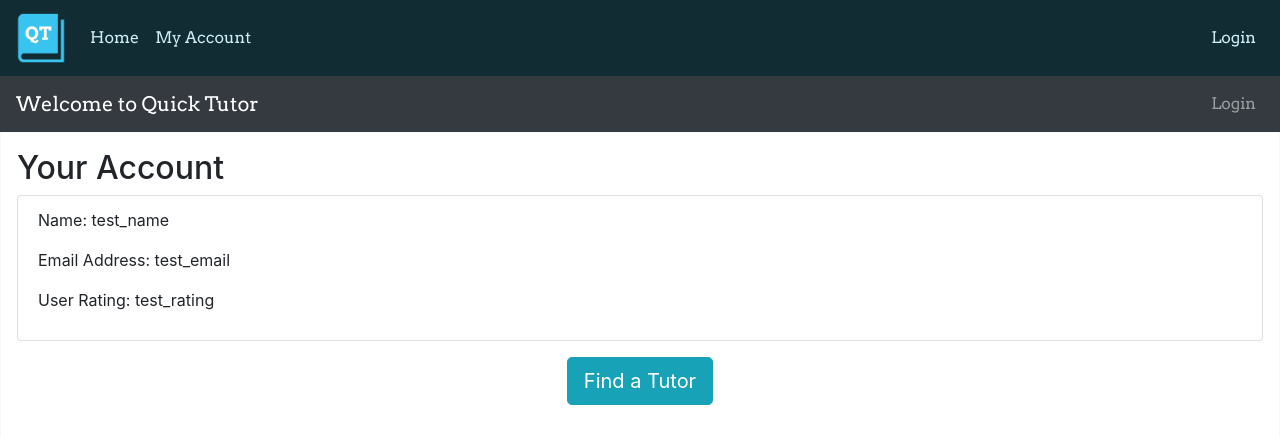
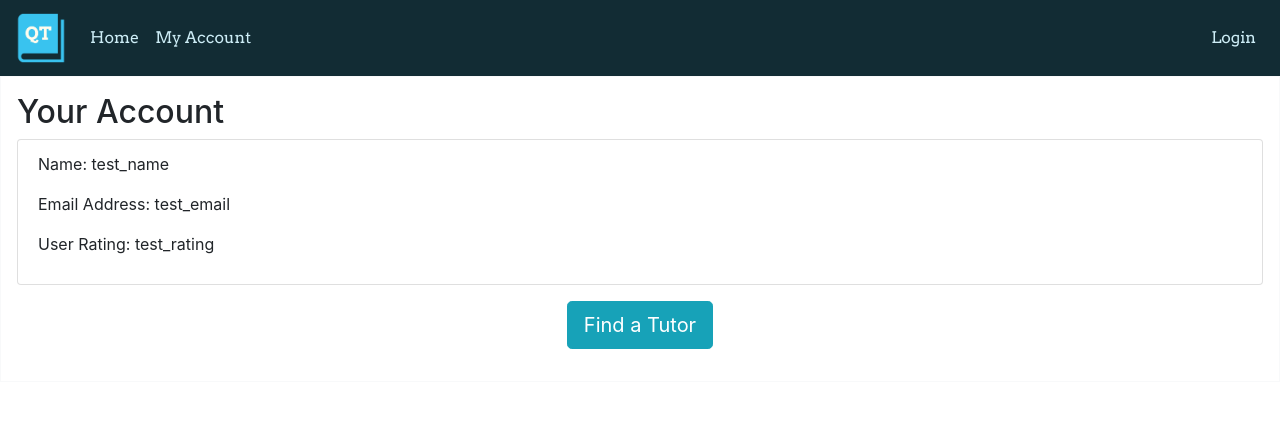
Before and after one commit to swatisriva1/quick-tutor-project, a Django app: page /welcome/ in a window 1280 px wide. Shown: the top 437 px of the page. Run offline with Django 3.2, Linux system fonts and the light colour scheme; some libraries are stand-ins or nearby versions.

Commit message:
Fixed Navbar Links

```diff
--- a/QuickTutor/urls.py
+++ b/QuickTutor/urls.py
@@ -18,7 +18,9 @@ from django.urls import include, path
 from django.conf import settings
 
 urlpatterns = [
-    path('tutor/', include('tutor.urls')),
+    #REVIEW:
+    #Not sure why we had two url patterns for (tutor.urls)
+    #path('tutor/', include('tutor.urls')),
     path('admin/', admin.site.urls),
     path('',include('tutor.urls')),
     # URL configuration info sourced from here: https://medium.com/trabe/oauth-authentication-in-django-with-social-auth-c67a002479c1
--- a/tutor/templates/tutor/base.html
+++ b/tutor/templates/tutor/base.html
@@ -12,21 +12,21 @@
     <title>Title</title>
 </head>
 <nav class="navbar navbar-expand-lg">
-  <a class="navbar-brand" href="#"><img src="/static/tutor/QTIcon.png" width="50" height="50" alt=""></a>
+  <a class="navbar-brand" href="{% url 'tutor:index' %}"><img src="/static/tutor/QTIcon.png" width="50" height="50" alt=""></a>
   <button class="navbar-toggler" type="button" data-toggle="collapse" data-target="#navbarNavAltMarkup" aria-controls="navbarNavAltMarkup" aria-expanded="false" aria-label="Toggle navigation">
     <span class="navbar-toggler-icon"></span>
   </button>
   <div class="collapse navbar-collapse" id="navbarNavAltMarkup">
     <div class="navbar-nav">
-      <a class="nav-item nav-link " href="#">Home </a>
-      <a class="nav-item nav-link " href="#">My Account</a>
+      <a class="nav-item nav-link " href="{% url 'tutor:index' %}">Home </a>
+      <a class="nav-item nav-link " href="{% url 'tutor:welcome' %}">My Account</a>
     </div>
   </div>
 
         {% if user.is_authenticated %}
         <div class="collapse navbar-collapse" id="navbarCollapse">
         <div class="navbar-nav ml-auto">
-            <a href="tutor/logout/" class="nav-item nav-link">Logout</a>
+            <a href="{% url 'tutor:logout' %}" class="nav-item nav-link">Logout</a>
         </div>
     </div>
     {% else %}
--- a/tutor/templates/tutor/welcome.html
+++ b/tutor/templates/tutor/welcome.html
@@ -7,18 +7,7 @@
 {% bootstrap_messages %}
 
 {% block content %}
-<nav class="navbar navbar-expand-md navbar-dark bg-dark">
-    <a href="#" class="navbar-brand">Welcome to Quick Tutor</a>
-    <button type="button" class="navbar-toggler" data-toggle="collapse" data-target="#navbarCollapse">
-        <span class="navbar-toggler-icon"></span>
-    </button>
 
-    <div class="collapse navbar-collapse" id="navbarCollapse">
-        <div class="navbar-nav ml-auto">
-            <a href="#" class="nav-item nav-link">Login</a>
-        </div>
-    </div>
-</nav>
 
 {% if error_message %}<p><strong>{{ error_message }}</strong></p>{% endif %}
 
```
Also changed, not shown: tutor/templates/tutor/home.html (+1 -10 lines).
